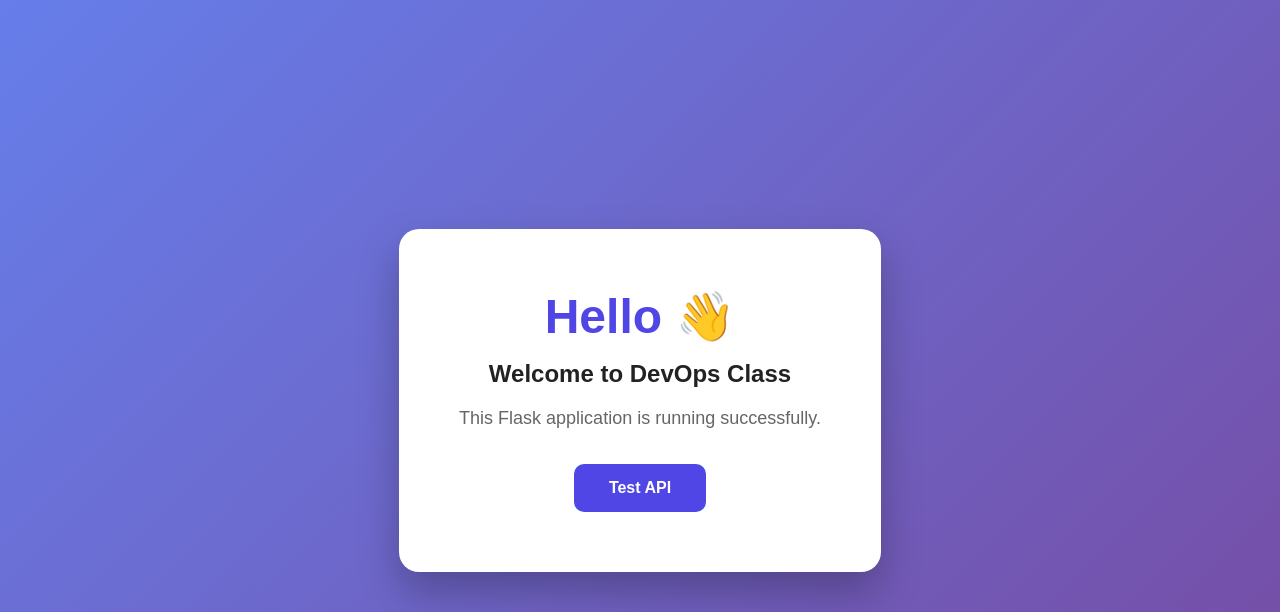
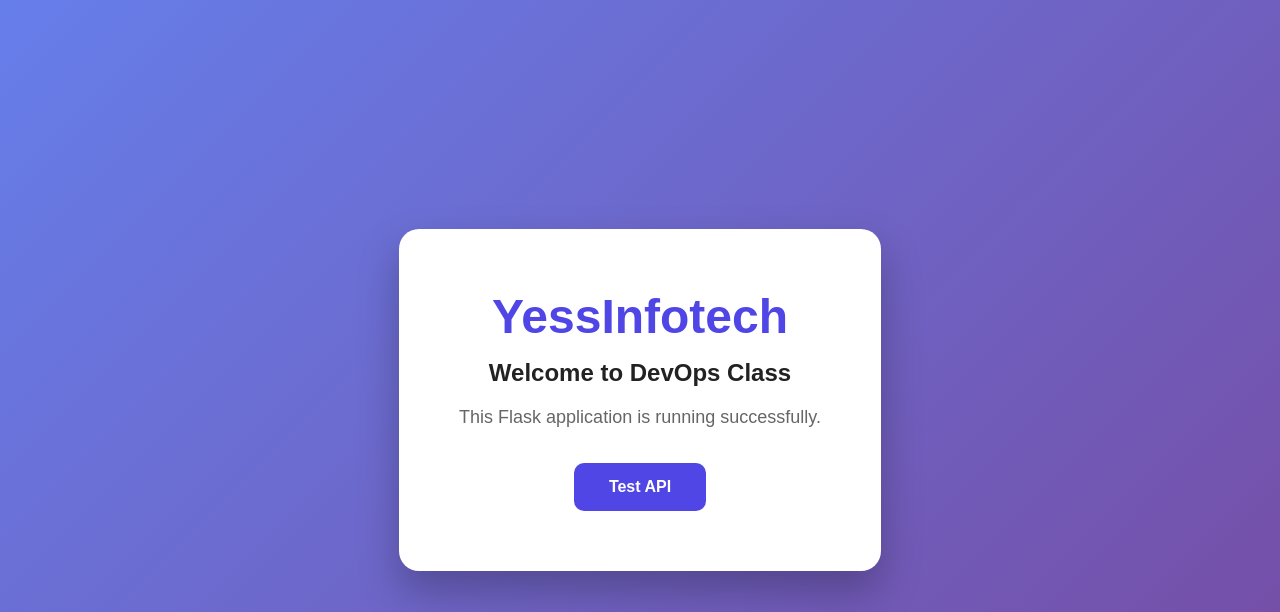
Before and after one commit to awaresj11/flask-app-demo, a Flask app: page / in a window 1280 px wide. Shown: the top 612 px of the page. Run offline with Flask 3, Linux system fonts and the light colour scheme.

Commit message:
Update index.html

```diff
--- a/templates/index.html
+++ b/templates/index.html
@@ -15,7 +15,7 @@
 
 			    <div class="card">
 
-				            <h1>Hello 👋</h1>
+				            <h1>YessInfotech</h1>
 
 					            <h2>Welcome to DevOps Class</h2>
 
```
